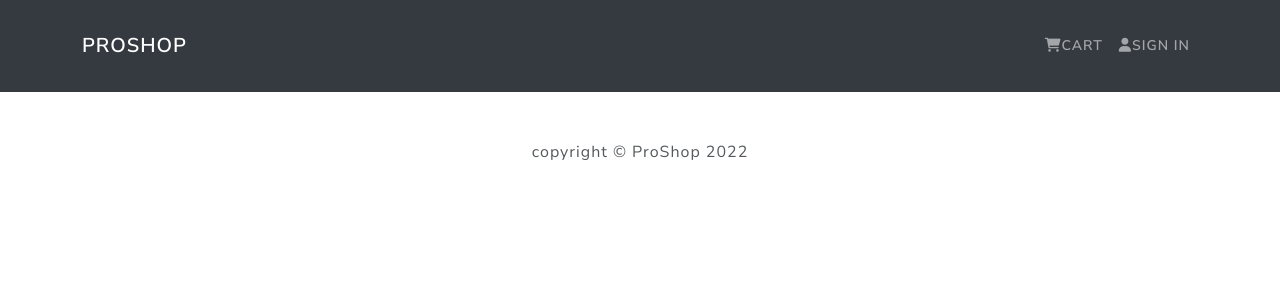
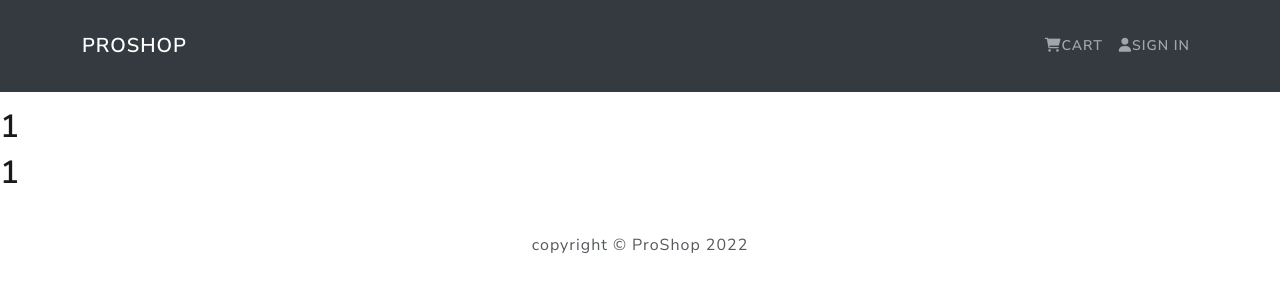
Before and after one commit to HaolinZhong/ProShop, a React (Create React App) app in the folder frontend/: page /cart/1 in a window 1280 px wide. Shown: the top 300 px of the page. Built offline with nearby package versions, Linux system fonts and the light colour scheme; no server answers.

Commit message:
implement addToCart functionality

```diff
--- a/frontend/src/App.jsx
+++ b/frontend/src/App.jsx
@@ -16,7 +16,8 @@ function App() {
             <Routes>
               <Route path='/' element={<Homescreen />} exact/>
               <Route path='/products/:id' element={<Productscreen />}/>
-              <Route path='/carts/:id?' element={<Cartscreen />}/>
+              <Route path='/cart/:id' element={<Cartscreen />}/>
+              <Route path='/cart' element={<Cartscreen />}/>
             </Routes>
         </main>
         <Footer />
--- a/frontend/src/actions/cartActions.js
+++ b/frontend/src/actions/cartActions.js
@@ -0,0 +1,20 @@
+import axios from "axios";
+import { CART_ADD_ITEM } from "../constants/cartConstants";
+
+export const addToCart = (id, qty) => async (dispatch, getState) => {
+    const {data} = await axios.get(`/api/products/${id}`)
+
+    dispatch({
+        type: CART_ADD_ITEM,
+        payload: {
+            product: data.id,
+            name: data.name,
+            image: data.image,
+            price: data.price,
+            countInStock: data.countInStock,
+            qty
+        }
+    })
+
+    localStorage.setItem('cartItems', JSON.stringify(getState().cart.cartItems))
+}
--- a/frontend/src/reducers/cartReducers.js
+++ b/frontend/src/reducers/cartReducers.js
@@ -3,7 +3,7 @@ import { CART_ADD_ITEM, CART_REMOVE_ITEM } from "../constants/cartConstants";
 export const cartReducer = (state = {cartItems: []}, action) => {
     switch (action.type){
         case CART_ADD_ITEM:
-            const item = action.payload()
+            const item = action.payload
             const existItem = state.cartItems.find(x => x.product === item.product)
             if (existItem) {
                 return {
--- a/frontend/src/reducers/productReducers.js
+++ b/frontend/src/reducers/productReducers.js
@@ -20,7 +20,7 @@ export const productListReducer = (state = { products: [] }, action) => {
     }
 }
 
-export const productDetailReducer = (state = { product: {reviews: {}} }, action) => {
+export const productDetailReducer = (state = { product: {reviews: []} }, action) => {
     switch (action.type) {
         case PRODUCT_DETAIL_REQUEST:
             return { loading: true, ...state }
--- a/frontend/src/screens/Cartscreen.jsx
+++ b/frontend/src/screens/Cartscreen.jsx
@@ -1,8 +1,31 @@
-import React from 'react'
+import React, { useEffect } from 'react'
+import { useDispatch, useSelector } from 'react-redux'
+import { useLocation, useParams } from 'react-router'
+import { addToCart } from '../actions/cartActions'
 
 const Cartscreen = () => {
+    const params = useParams()
+    const productId = params.id
+    const location = useLocation()
+
+    const qty = location.search ? Number(location.search.split('=')[1]) : 1
+
+    const dispatch = useDispatch()
+
+    const cart = useSelector(state => state.cart)
+    const { cartItems } = cart
+
+    useEffect(() => {
+        if (productId) {
+            dispatch(addToCart(productId, qty))
+        }
+    }, [dispatch, productId, qty])
+
   return (
-    <div>Cartscreen</div>
+    <div>
+        <h1>{productId}</h1>
+        <h1>{qty}</h1>
+    </div>
   )
 }
 
--- a/frontend/src/screens/Productscreen.jsx
+++ b/frontend/src/screens/Productscreen.jsx
@@ -19,7 +19,7 @@ const Productscreen = () => {
     dispatch(listProductDetails(params.id))
   }, [dispatch, params.id]);
 
-  const [qty, setQty] = useState(0)
+  const [qty, setQty] = useState(1)
 
   const addToCartHandler = () => {
     navigate(`/cart/${params.id}?qty=${qty}`)
```
